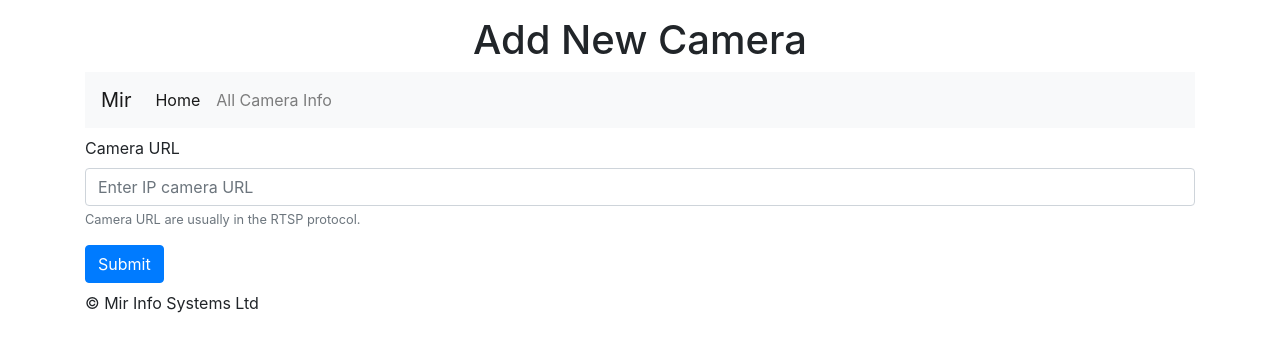
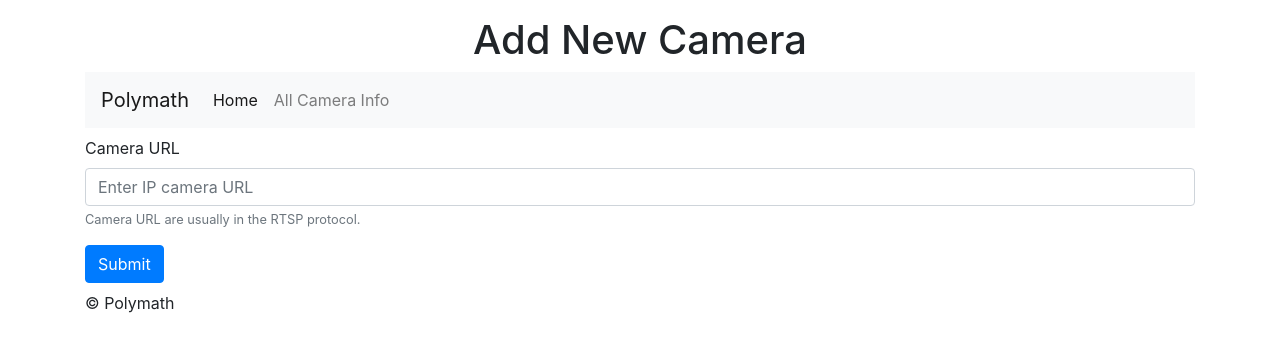
Before and after one commit to abidkhan484/opencv-parking-lot-management, a Flask app: page /add-camera in a window 1280 px wide. Shown: the top 352 px of the page. Run offline with Flask 2, Linux system fonts and the light colour scheme; some libraries are stand-ins or nearby versions.

Commit message:
updating header and footer

```diff
--- a/templates/base.html
+++ b/templates/base.html
@@ -15,7 +15,7 @@
   </header>
 
   <nav class="navbar navbar-expand-lg navbar-light bg-light">
-    <a class="navbar-brand" href="/">Mir</a>
+    <a class="navbar-brand" href="/">Polymath</a>
     <button class="navbar-toggler" type="button" data-toggle="collapse" data-target="#navbarNavAltMarkup" aria-controls="navbarNavAltMarkup" aria-expanded="false" aria-label="Toggle navigation">
       <span class="navbar-toggler-icon"></span>
     </button>
@@ -46,7 +46,7 @@
   </section>
 
   <footer>
-    © Mir Info Systems Ltd
+    © Polymath
   </footer>
   </div>
 
```
